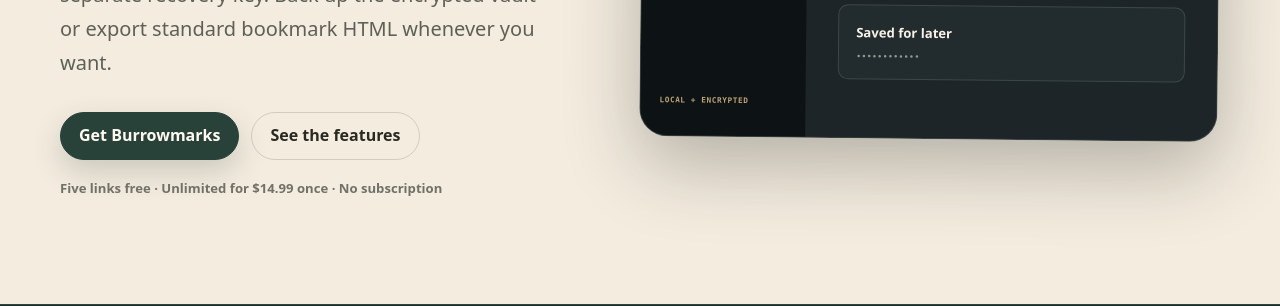
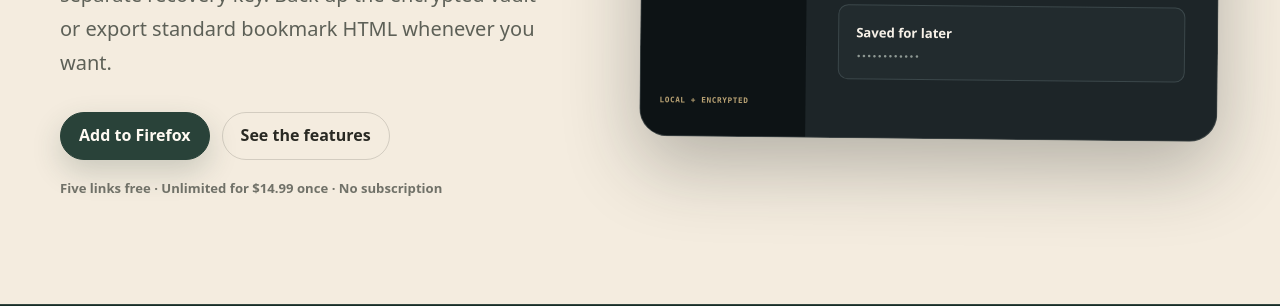
Before and after one commit to GoodBurrow/goodburrow.github.io, a plain HTML site: page Burrowmarks/index.html in a window 1280 px wide. Shown: the part 646-952 px from the top of the page. Drawn offline with Linux system fonts and the light colour scheme.

Commit message:
Link Burrowmarks to approved Firefox listing

```diff
--- a/Burrowmarks/index.html
+++ b/Burrowmarks/index.html
@@ -28,7 +28,7 @@
           <p class="eyebrow">Firefox extension</p>
           <h1>A private bookmark vault for Firefox.</h1>
           <p class="lead">Keep selected links outside ordinary browser bookmarks. If you forget the password, use your separate recovery key. Back up the encrypted vault or export standard bookmark HTML whenever you want.</p>
-          <div class="actions"><a class="button primary" href="#install">Get Burrowmarks</a><a class="button secondary" href="#features">See the features</a></div>
+          <div class="actions"><a class="button primary" href="https://addons.mozilla.org/en-US/firefox/addon/burrowmarks/">Add to Firefox</a><a class="button secondary" href="#features">See the features</a></div>
           <p class="price-line">Five links free · Unlimited for $14.99 once · No subscription</p>
         </div>
 
@@ -77,8 +77,8 @@
           <img src="mole-character.png" alt="Burrowmarks mole">
           <strong>Burrowmarks for Firefox</strong>
           <span>Five private links free</span><span>Local encrypted vault</span><span>Recovery and export included</span>
-          <span class="button primary" aria-disabled="true">Browser-store review pending</span>
-          <p>Coming soon.</p>
+          <a class="button primary" href="https://addons.mozilla.org/en-US/firefox/addon/burrowmarks/">Add to Firefox</a>
+          <p>Available now. Unlimited links and folders will be available once checkout opens.</p>
         </aside>
       </section>
     </main>
```
